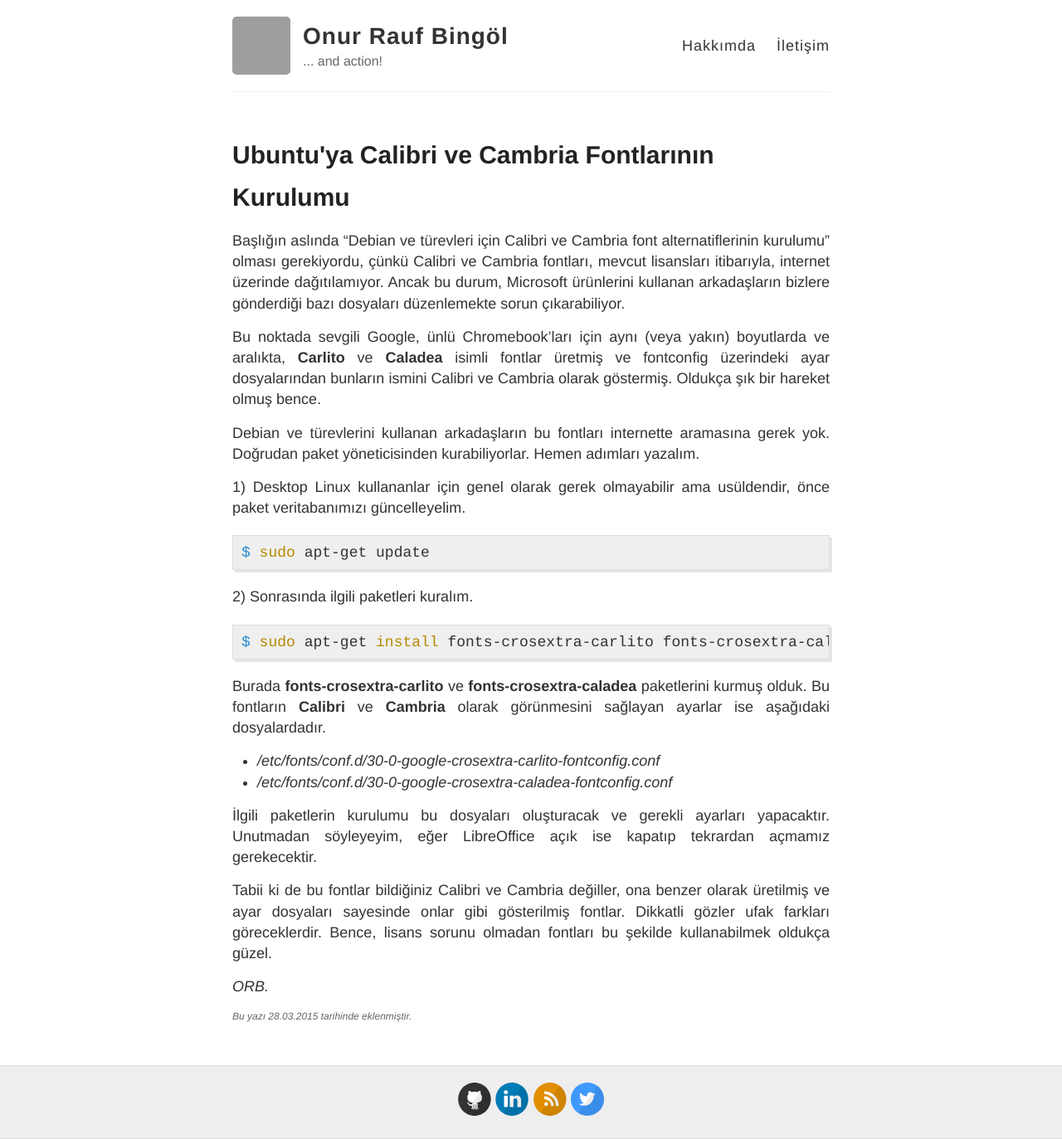
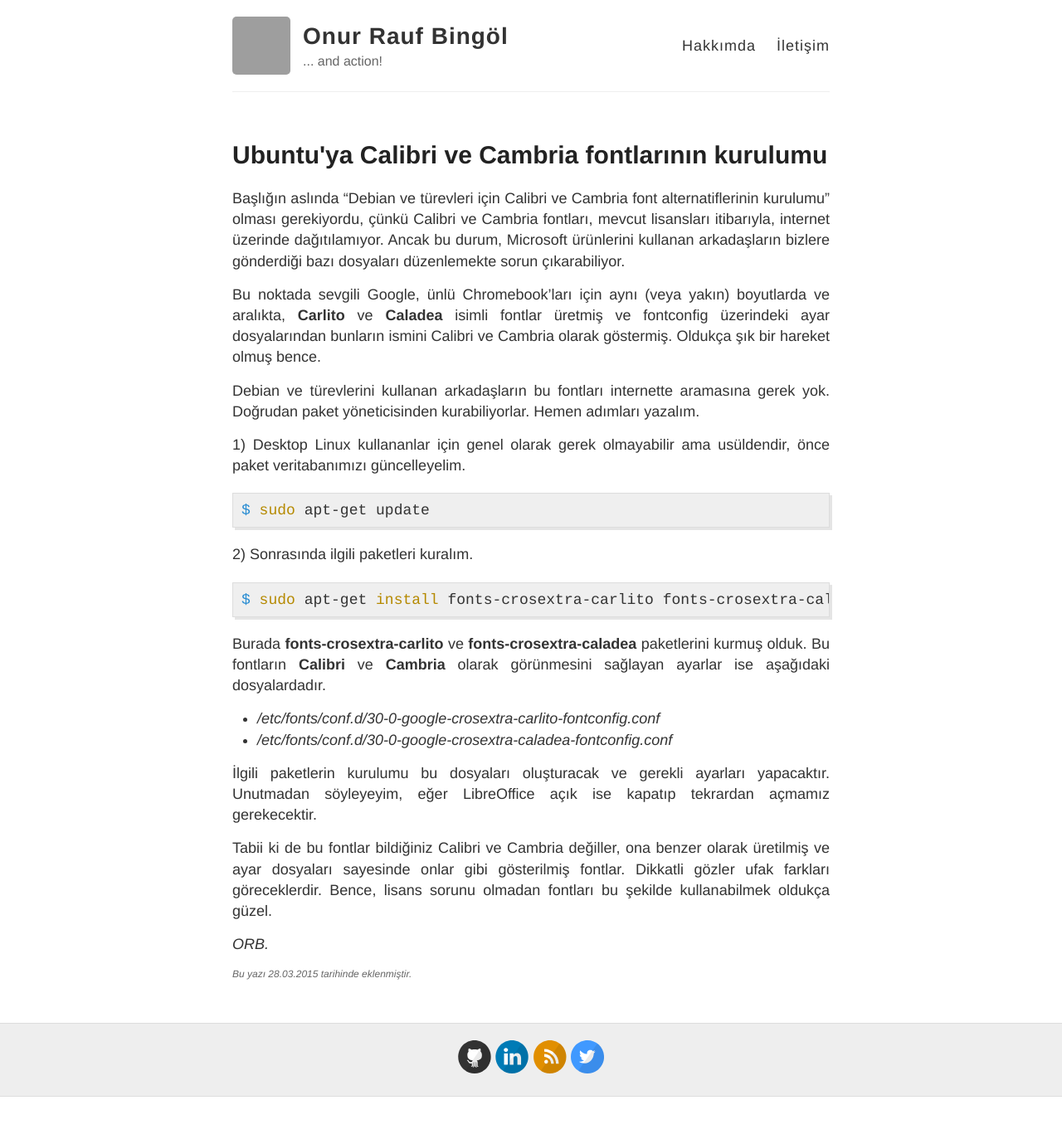
Before and after one commit to orbingol/orbingol.github.io, a Jekyll site: the page built from _posts/2015-03-27-ubuntu-icin-calibri-ve-cambria-fontlari.md, in a window 1280 px wide. Shown: the whole page at 83% size. Built offline with Jekyll 4.4.1, drawn with Linux system fonts in a browser that asks for light colours; Markdown is read by kramdown in place of the engine named in the settings; comment, search, counter and statistics services are not loaded; after the commit the page ends 1322 px from its top, so only the background shows below that; grey boxes are pictures that could not be loaded.

Commit message:
Fixed letter capitalization in the title.

```diff
--- a/_posts/2015-03-27-ubuntu-icin-calibri-ve-cambria-fontlari.md
+++ b/_posts/2015-03-27-ubuntu-icin-calibri-ve-cambria-fontlari.md
@@ -1,6 +1,6 @@
 ---
 layout: post
-title:  "Ubuntu'ya Calibri ve Cambria Fontlarının Kurulumu"
+title:  "Ubuntu'ya Calibri ve Cambria fontlarının kurulumu"
 description: "Ubuntu ve türevleri için yeni Microsoft Office sürümleri içinde gelen Calibri ve Cambria fontlarının kurulması"
 date:   2015-03-28 19:55:00
 categories:
```
